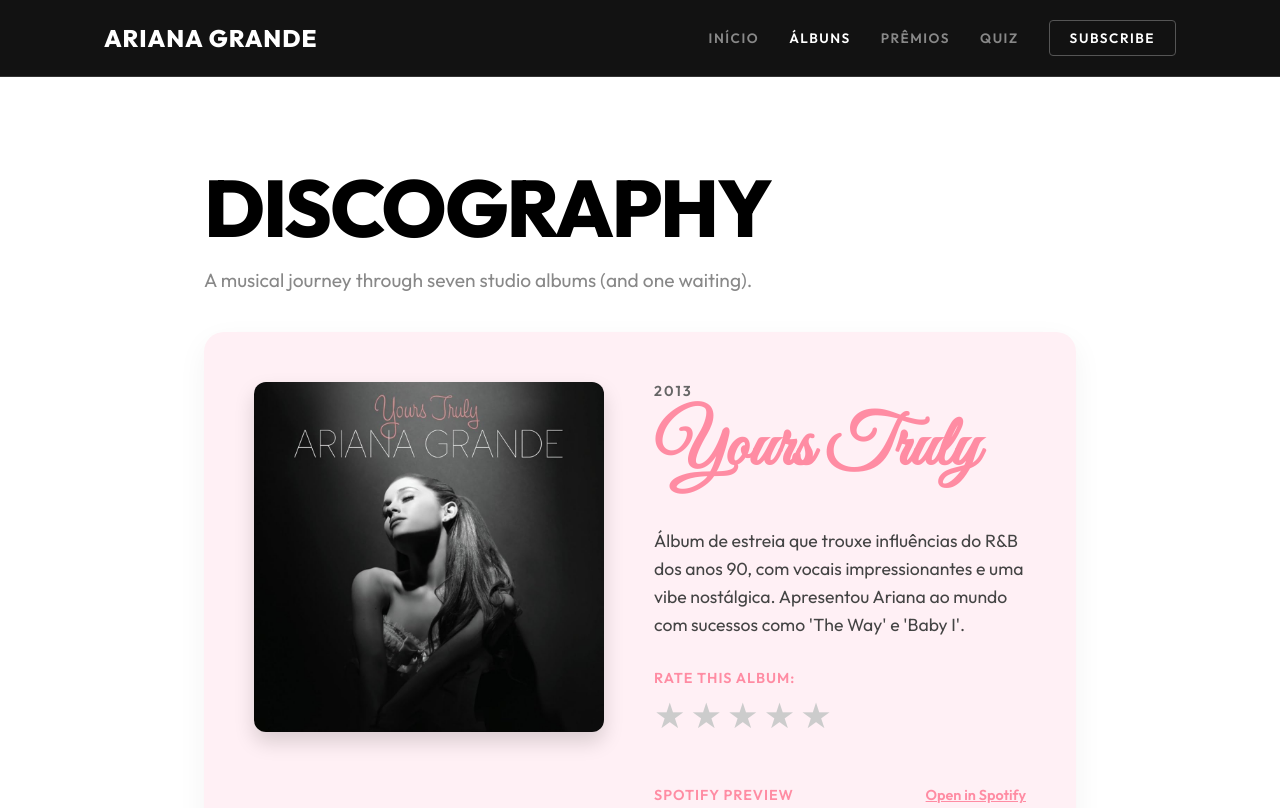
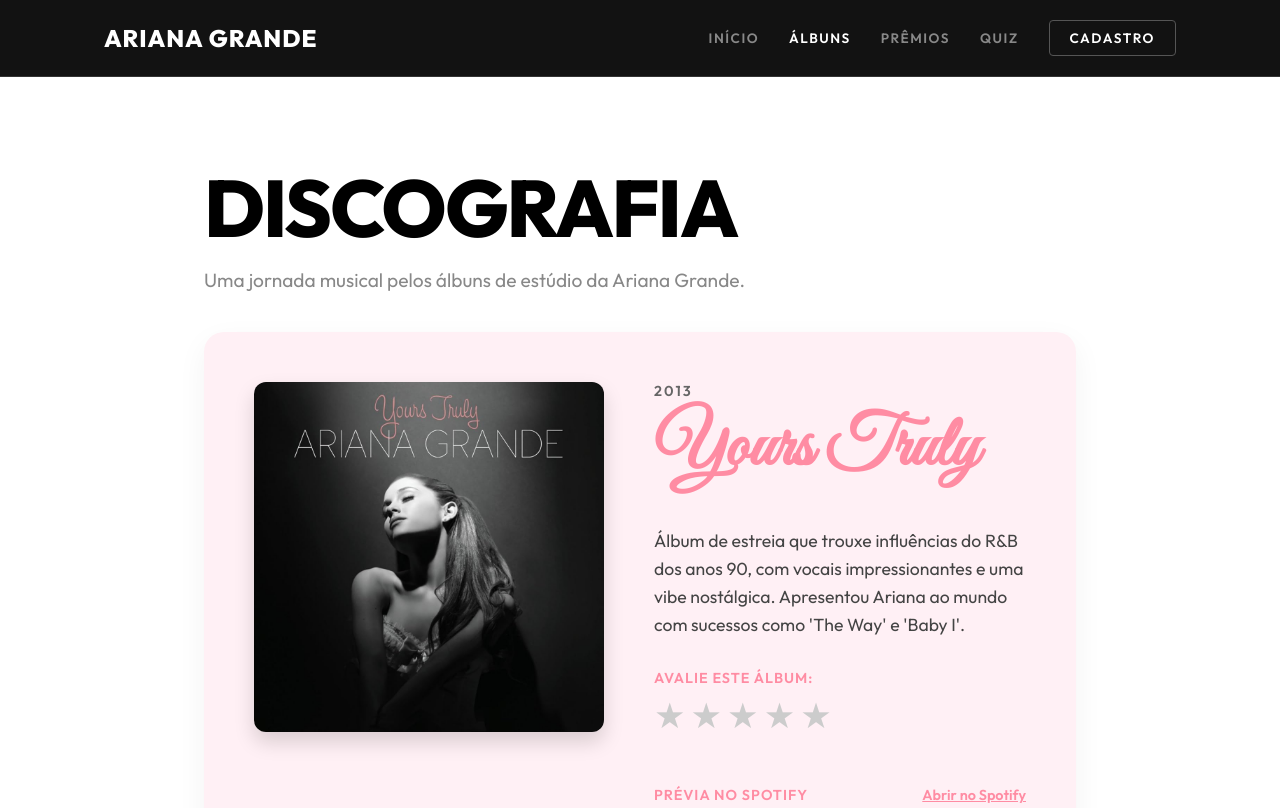
Before and after one commit to ManuellaArantes/Projeto-Individual---SPtech, a website: page web-data-viz/public/albuns.html in a window 1280 px wide. Shown: the top 808 px of the page. Drawn offline with nearby package versions, Linux system fonts and the light colour scheme; grey boxes are pictures that could not be loaded; a web font is replaced by a local one.

Commit message:
Ajuste no footer

```diff
--- a/web-data-viz/public/albuns.html
+++ b/web-data-viz/public/albuns.html
@@ -5,7 +5,7 @@
     <meta charset="UTF-8">
     <meta http-equiv="X-UA-Compatible" content="IE=edge">
     <meta name="viewport" content="width=device-width, initial-scale=1.0">
-    <title>Ariana Grande | Discography</title>
+    <title>Ariana Grande | Discografia</title>
 
     <script src="./js/sessao.js"></script>
     <link rel="stylesheet" href="./css/estilo.css">
@@ -25,15 +25,15 @@
                 <a href="./premios.html">PRÊMIOS</a>
                 <a href="./quiz.html">QUIZ</a>
                 <a class="link-dashboard" href="./dashboard/cards.html" style="display:none;">DASHBOARD</a>
-                <a class="subscribe-btn link-auth" href="./cadastro.html">SUBSCRIBE</a>
+                <a class="subscribe-btn link-auth" href="./cadastro.html">CADASTRO</a>
             </nav>
         </div>
     </header>
 
     <main class="pagina-discografia">
         <section class="cabecalho-discografia">
-            <h2>DISCOGRAPHY</h2>
-            <p>A musical journey through seven studio albums (and one waiting).</p>
+            <h2>DISCOGRAFIA</h2>
+            <p>Uma jornada musical pelos álbuns de estúdio da Ariana Grande.</p>
         </section>
 
         <section id="lista_de_albuns" class="lista-de-albuns"></section>
@@ -41,8 +41,7 @@
 
     <footer class="footer">
         <div class="container footer-content">
-            <h4>Feito com amor por aluna SPTech &hearts; 2026</h4>
-            <span class="version">v1.0.0</span>
+            <h4>Feito por Manuella &hearts; 2026</h4>
         </div>
     </footer>
 
@@ -179,14 +178,15 @@
 
                 card.className = "caixa-album";
                 card.style.backgroundColor = album.corFundo; /* Cor de fundo dinamica */
+                card.dataset.corFundo = album.corFundo;
 
                 let htmlSpotify = "";
                 if (album.spotifyEmbed !== "") {
                     htmlSpotify = `
                         <div class="topo-previa-spotify">
-                            <span class="titulo-previa" style="color: ${album.corDestaque}">Spotify Preview</span>
+                            <span class="titulo-previa" style="color: ${album.corDestaque}">Prévia no Spotify</span>
                             <a class="link-abrir-spotify" href="${album.spotifyLink}" target="_blank" style="color: ${album.corDestaque}">
-                                Open in Spotify
+                                Abrir no Spotify
                             </a>
                         </div>
                         <iframe
@@ -211,7 +211,7 @@
 
                         <div class="area-avaliacao-spotify">
                             <div class="bloco-avaliacao">
-                                <span class="rotulo-avaliacao" style="color: ${album.corDestaque}">Rate this album:</span>
+                                <span class="rotulo-avaliacao" style="color: ${album.corDestaque}">Avalie este álbum:</span>
                                 <div class="botoes-estrela" id="estrelas_${album.id}"></div>
                             </div>
                         </div>
@@ -222,6 +222,26 @@
 
                 lista_de_albuns.appendChild(card);
                 renderizarEstrelas(album.id, notaAtual, album.corDestaque);
+            }
+
+            atualizarFundoPorAlbum();
+        }
+
+        function atualizarFundoPorAlbum() {
+            let observer = new IntersectionObserver(function (entradas) {
+                for (let i = 0; i < entradas.length; i++) {
+                    if (entradas[i].isIntersecting) {
+                        document.body.style.backgroundColor = entradas[i].target.dataset.corFundo;
+                    }
+                }
+            }, {
+                threshold: 0.45
+            });
+
+            let cards = document.querySelectorAll(".caixa-album");
+
+            for (let i = 0; i < cards.length; i++) {
+                observer.observe(cards[i]);
             }
         }
 
--- a/web-data-viz/public/js/sessao.js
+++ b/web-data-viz/public/js/sessao.js
@@ -52,7 +52,7 @@
                 return false;
             };
         } else {
-            linkAuth.textContent = "SUBSCRIBE";
+            linkAuth.textContent = "CADASTRO";
             linkAuth.href = obterCaminhoPagina("cadastro.html");
             linkAuth.onclick = null;
         }
```
